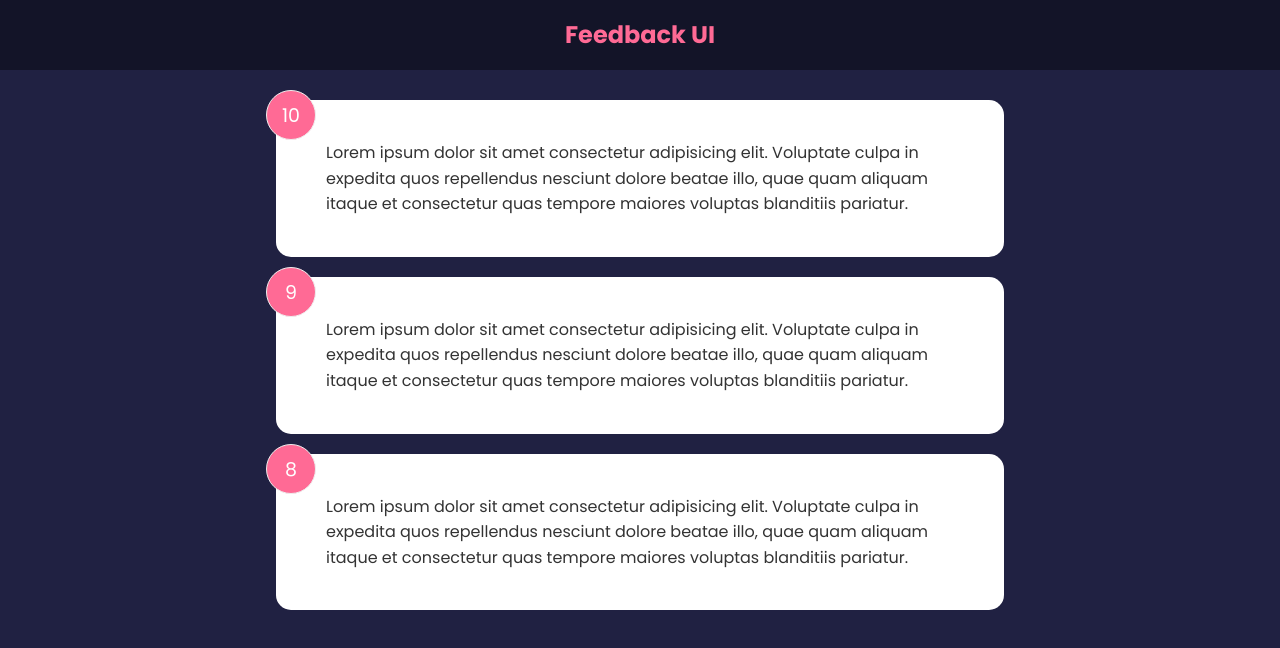
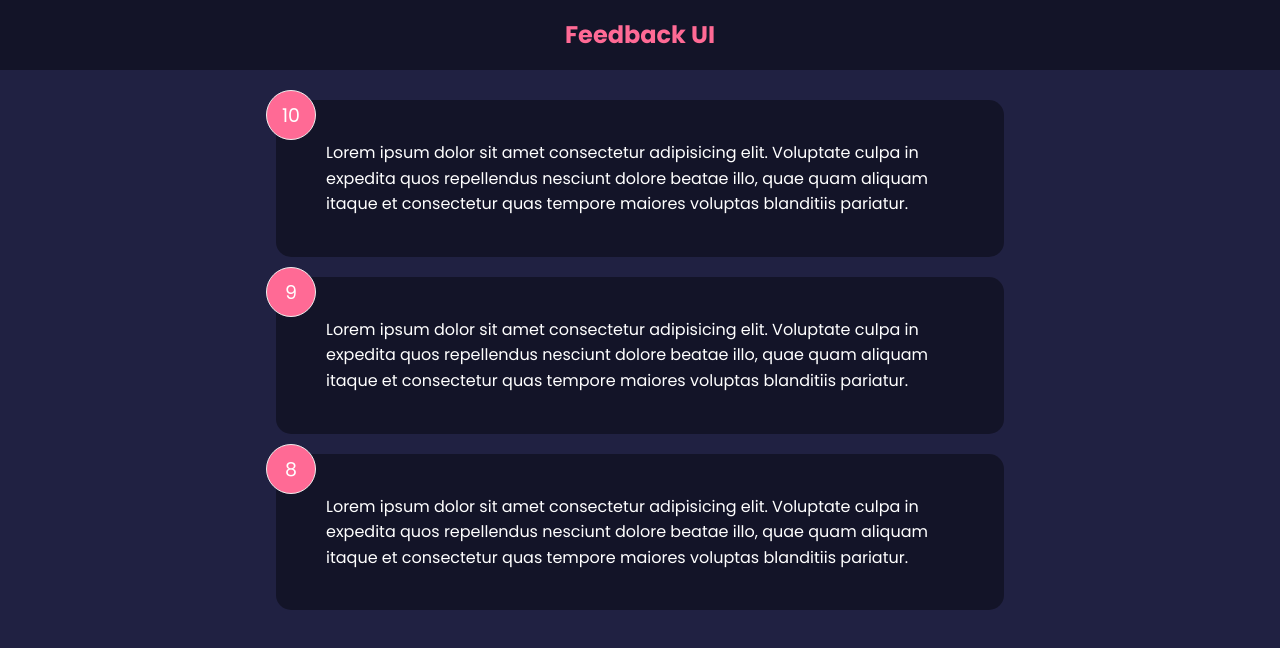
Before and after one commit to MohsenKhezri92/feedback-app-Contex, a React (Create React App) app: page / in a window 1280 px wide. Shown: the top 648 px of the page. Built offline with nearby package versions, Linux system fonts and the light colour scheme.

Commit message:
Conditional Class

```diff
--- a/src/components/FeedbackItem.jsx
+++ b/src/components/FeedbackItem.jsx
@@ -4,7 +4,7 @@ import Card from './shared/Card'
 function FeedbackItem({item}) {
 
   return (
-    <Card>
+    <Card reverse={true}>
         <div className='num-display'> {item.rating} </div>
         <div className='text-display'> {item.text} </div>
 
--- a/src/components/shared/Card.jsx
+++ b/src/components/shared/Card.jsx
@@ -1,8 +1,8 @@
 import React from 'react';
 
-function Card({children}) {
+function Card({children, reverse }) {
   return (
-    <div className='card'>{children}</div>
+    <div className={`card ${reverse && 'reverse'}`}>{children}</div>
   );
 }
 
--- a/src/index.css
+++ b/src/index.css
@@ -39,6 +39,11 @@ header {
   padding: 40px 50px;
   margin: 20px 0;
   position: relative;
+}
+
+.card.reverse {
+  background-color: rgba(0, 0, 0, 0.4);
+  color: #fff;
 }
 
 .card.reverse {
```
